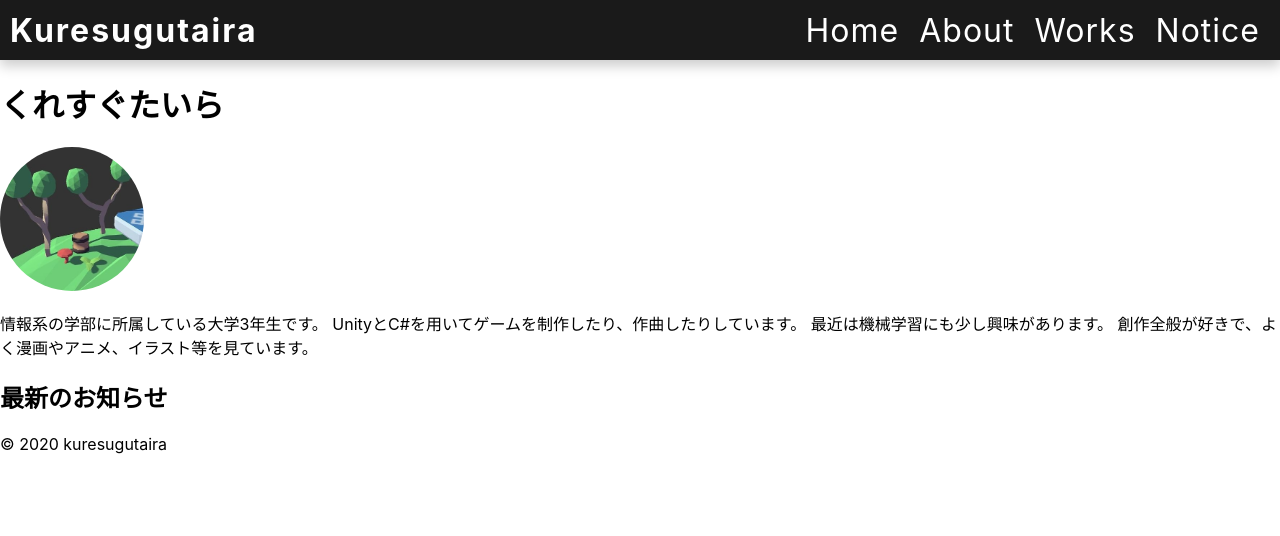
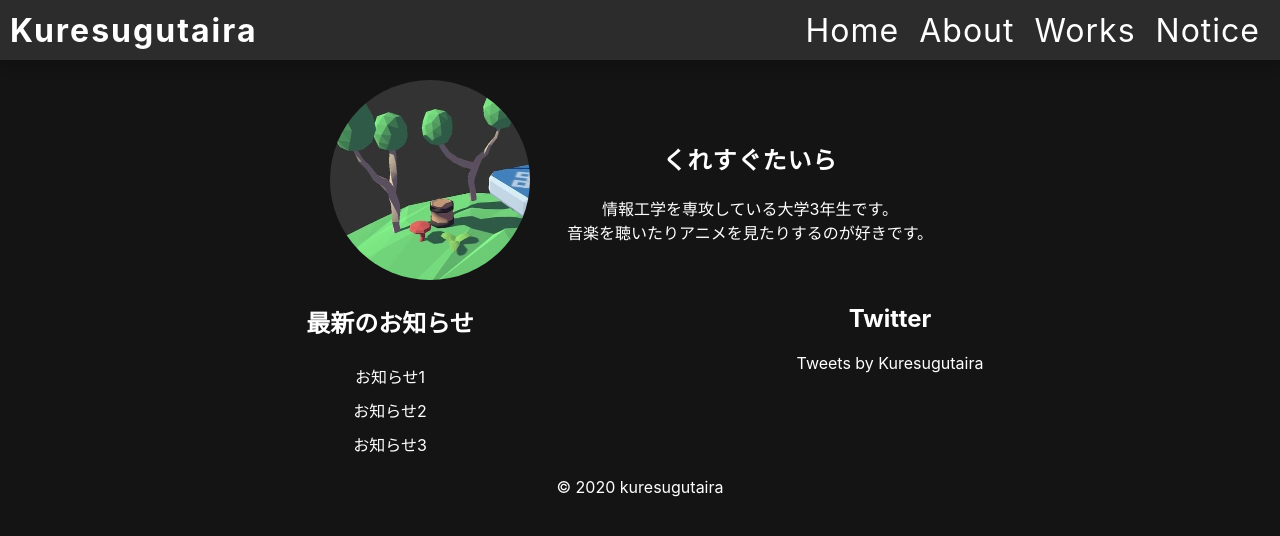
Before and after one commit to kuresugutaira/Homepage, a Next.js app: page / in a window 1280 px wide. Shown: the top 536 px of the page. Built offline with nearby package versions, Linux system fonts and the light colour scheme.

Commit message:
見た目変更とプロフィール・お知らせ欄の追加

```diff
--- a/src/components/header/header.module.scss
+++ b/src/components/header/header.module.scss
@@ -4,7 +4,7 @@
   position: fixed;
   top: 0;
   width: 100%;
-  background-color: rgb(26, 26, 26);
+  background-color: rgb(44, 44, 44);
   z-index: 1;
   box-shadow: 0 6px 12px rgba(0, 0, 0, 0.2);
   vertical-align: middle;
--- a/src/components/utils/icon/icon.tsx
+++ b/src/components/utils/icon/icon.tsx
@@ -5,8 +5,8 @@ export default function Icon(): JSX.Element {
   return (
     <Image
       src='/images/kuresugutaira_icon.jpg'
-      height={144}
-      width={144}
+      height={200}
+      width={200}
       alt='kuresugutairaのアイコン'
       className={styles.roundIcon}
     />
--- a/src/layouts/mainLayout.module.scss
+++ b/src/layouts/mainLayout.module.scss
@@ -1,3 +1,6 @@
 .main {
-  margin-top: 80px;
+  margin-top: 60px;
+  padding-top: 20px;
+  color: white;
+  height: 95vh;
 }
--- a/src/pages/index.tsx
+++ b/src/pages/index.tsx
@@ -2,30 +2,56 @@ import Head from 'next/head';
 import styles from '../styles/Home.module.scss';
 import Link from 'next/link';
 import Icon from '../components/utils/icon/icon';
+import Script from 'next/script';
 
 export default function Home() {
   return (
-    <div className={styles.container}>
+    <>
+      <Script async src='https://platform.twitter.com/widgets.js'></Script>
       <Head>
         <title>くれすぐたいらのページ</title>
         <meta name='description' content='くれすぐたいらのホームページ' />
         <link rel='icon' href='/kuresugutaira_fav.ico' />
       </Head>
 
-      <h1>くれすぐたいら</h1>
+      <div className={styles.profile}>
+        <span className={styles.profile_icon}>
+          <Icon />
+        </span>
+        <div className={styles.profile_self_intro}>
+          <h2>くれすぐたいら</h2>
+          <p>
+            情報工学を専攻している大学3年生です。
+            <br />
+            音楽を聴いたりアニメを見たりするのが好きです。
+          </p>
+        </div>
+      </div>
 
-      <Icon />
+      <div className={styles.notice_container}>
+        <div className={styles.latest_notice}>
+          <h2>最新のお知らせ</h2>
+          <div className={styles.notice_item}>お知らせ1</div>
+          <div className={styles.notice_item}>お知らせ2</div>
+          <div className={styles.notice_item}>お知らせ3</div>
+        </div>
+        <div className={styles.twitter}>
+          <h2>Twitter</h2>
+          <a
+            className='twitter-timeline'
+            data-lang='ja'
+            data-height='1000'
+            data-theme='dark'
+            href='https://twitter.com/Kuresugutaira?ref_src=twsrc%5Etfw'
+          >
+            Tweets by Kuresugutaira
+          </a>{' '}
+        </div>
+      </div>
 
-      <p>
-        情報系の学部に所属している大学3年生です。 UnityとC#を用いてゲームを制作したり、作曲したりしています。
-        最近は機械学習にも少し興味があります。 創作全般が好きで、よく漫画やアニメ、イラスト等を見ています。
-      </p>
-
-      <h2>最新のお知らせ</h2>
-
-      <footer>
+      <footer className={styles.footer}>
         <p>&copy; 2020 kuresugutaira</p>
       </footer>
-    </div>
+    </>
   );
 }
--- a/src/styles/Home.module.scss
+++ b/src/styles/Home.module.scss
@@ -0,0 +1,58 @@
+.profile {
+  display: flex;
+  min-width: 500px;
+  flex-flow: row wrap;
+  justify-content: center;
+}
+
+.profile_icon {
+  margin: 0 10px;
+}
+
+.profile_self_intro {
+  display: flex;
+  min-width: 400px;
+  flex-flow: column wrap;
+  justify-content: center;
+  margin: 0 10px;
+  h2 {
+    text-align: center;
+    margin: 20px 0;
+    letter-spacing: 1px;
+  }
+  p {
+    text-align: center;
+    margin: 0;
+  }
+}
+
+.notice_container {
+  display: flex;
+  flex-flow: row wrap;
+  justify-content: center;
+}
+
+.latest_notice {
+  display: flex;
+  flex-flow: column nowrap;
+  justify-content: center;
+  text-align: center;
+  min-width: 500px;
+}
+
+.twitter {
+  text-align: center;
+  min-width: 500px;
+}
+
+.twitter_timeline {
+  max-height: 10vh;
+}
+
+.notice_item {
+  margin: 5px 0;
+}
+
+.footer {
+  text-align: center;
+}
--- a/src/styles/globals.scss
+++ b/src/styles/globals.scss
@@ -4,6 +4,7 @@ body {
   margin: 0;
   font-family: -apple-system, BlinkMacSystemFont, Segoe UI, Roboto, Oxygen, Ubuntu, Cantarell, Fira Sans, Droid Sans,
     Helvetica Neue, sans-serif;
+  background-color: rgb(20, 20, 20);
 }
 
 a {
```
